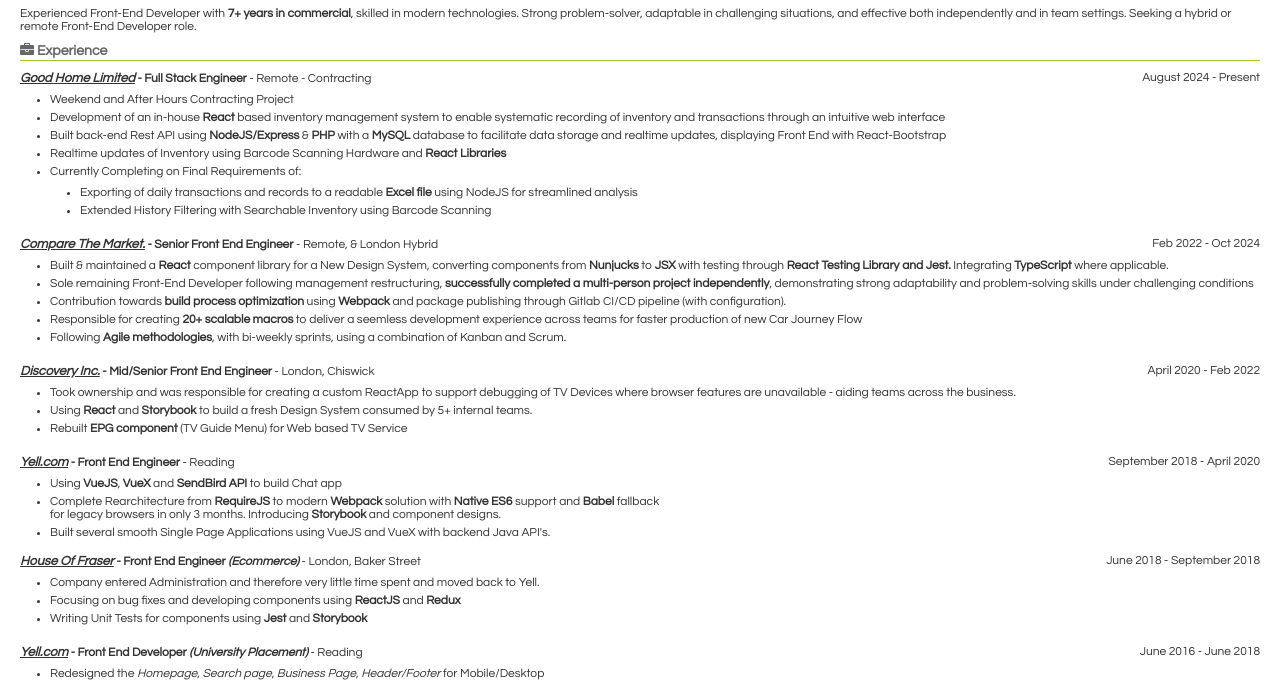
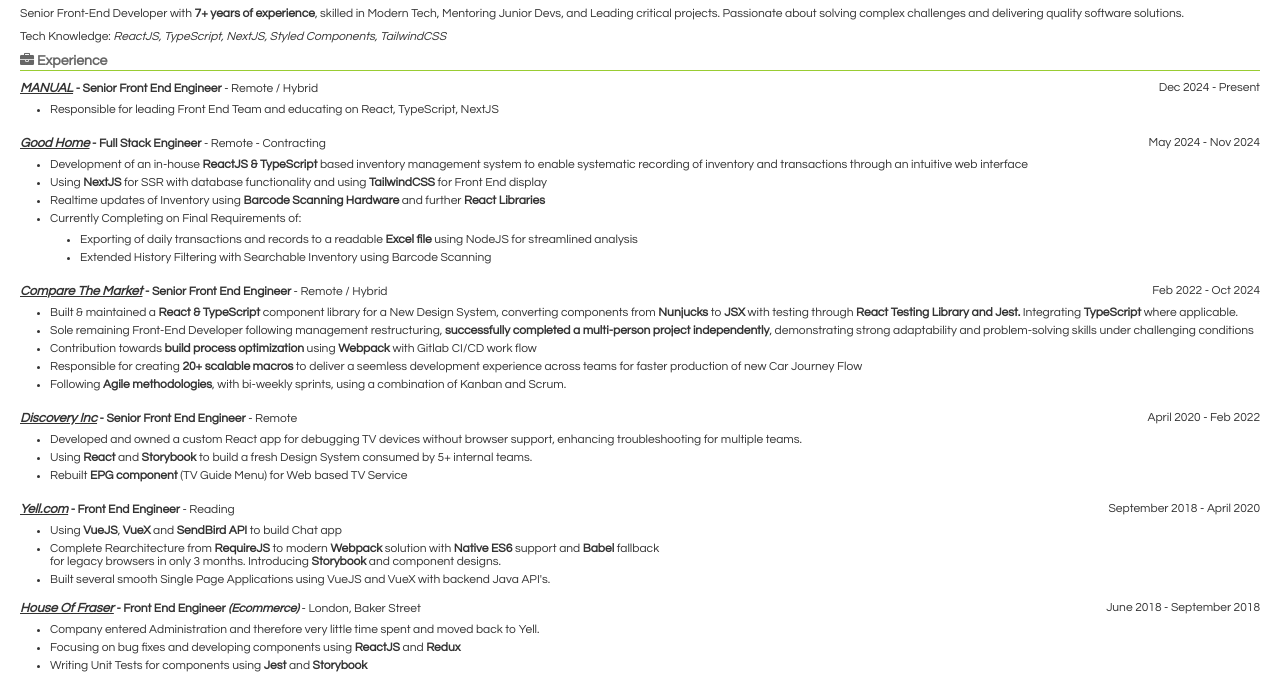
Before and after one commit to ArshSoni/cv, a plain HTML site: page index.html in a window 1280 px wide. Shown: the part 67-752 px from the top of the page. Drawn offline with Linux system fonts and the light colour scheme.

Commit message:
CV Update November

```diff
--- a/index.html
+++ b/index.html
@@ -29,7 +29,8 @@
     <section class="section summary">
       <h3 class="section--heading"><i class="fa fa-user"></i> Summary</h3>
       <div class="section--body">
-        <p>Experienced Front-End Developer with <strong>7+ years in commercial</strong>, skilled in modern technologies. Strong problem-solver, adaptable in challenging situations, and effective both independently and in team settings. Seeking a hybrid or remote Front-End Developer role.</p>
+        <p>Senior Front-End Developer with <strong>7+ years of experience</strong>, skilled in Modern Tech, Mentoring Junior Devs, and Leading critical projects. Passionate about solving complex challenges and delivering quality software solutions.</p>
+        <p>Tech Knowledge: <i>ReactJS, TypeScript, NextJS, Styled Components, TailwindCSS</i></p>
       </div>
     </section>
 
@@ -40,17 +41,29 @@
         <div class="experience--item clearfix">
           <div class="clearfix">
             <p class="pull-left">
-              <strong class="experience--companyName">Good Home Limited</strong>
+              <strong class="experience--companyName">MANUAL</strong>
+              <strong>- Senior Front End Engineer</strong>
+              <span>- Remote / Hybrid</span>
+            </p>
+            <span class="pull-right">Dec 2024 - Present</span>
+          </div>
+          <ul class="experience--descriptionList">
+            <li class="experience--descriptionItem">Responsible for leading Front End Team and educating on React, TypeScript, NextJS</li>
+          </ul>
+        </div>
+        <div class="experience--item clearfix">
+          <div class="clearfix">
+            <p class="pull-left">
+              <strong class="experience--companyName">Good Home</strong>
               <strong>- Full Stack Engineer</strong>
               <span>- Remote - Contracting</span>
             </p>
-            <span class="pull-right">August 2024 - Present</span>
+            <span class="pull-right">May 2024 - Nov 2024</span>
           </div>
           <ul class="experience--descriptionList">
-            <li class="experience--descriptionItem">Weekend and After Hours Contracting Project</li>
-            <li class="experience--descriptionItem">Development of an in-house <b>React</b> based inventory management system to enable systematic recording of inventory and transactions through an intuitive web interface</li>
-            <li class="experience--descriptionItem">Built back-end Rest API using <b>NodeJS/Express</b> & <b>PHP</b> with a <b>MySQL</b> database to facilitate data storage and realtime updates, displaying Front End with React-Bootstrap</li>
-            <li class="experience--descriptionItem">Realtime updates of Inventory using Barcode Scanning Hardware and <b>React Libraries</b></li>
+            <li class="experience--descriptionItem">Development of an in-house <b>ReactJS & TypeScript</b> based inventory management system to enable systematic recording of inventory and transactions through an intuitive web interface</li>
+            <li class="experience--descriptionItem">Using <b>NextJS</b> for SSR with database functionality and using <b>TailwindCSS</b> for Front End display</li>
+            <li class="experience--descriptionItem">Realtime updates of Inventory using <b>Barcode Scanning Hardware</b> and further <b>React Libraries</b></li>
             <li class="experience--descriptionItem">Currently Completing on Final Requirements of:</li>
             <ul class="experience--descriptionList">
               <li class="experience--descriptionItem">
@@ -66,16 +79,16 @@
         <div class="experience--item clearfix">
           <div class="clearfix">
             <p class="pull-left">
-              <strong class="experience--companyName">Compare The Market.</strong>
+              <strong class="experience--companyName">Compare The Market</strong>
               <strong>- Senior Front End Engineer</strong>
-              <span>- Remote, & London Hybrid</span>
+              <span>- Remote / Hybrid</span>
             </p>
             <span class="pull-right">Feb 2022 - Oct 2024</span>
           </div>
           <ul class="experience--descriptionList">
-            <li class="experience--descriptionItem">Built & maintained a <strong>React</strong> component library for a New Design System, converting components from <strong>Nunjucks</strong> to <strong>JSX</strong> with testing through <strong>React Testing Library and Jest.</strong> Integrating <strong>TypeScript</strong> where applicable.</li>
+            <li class="experience--descriptionItem">Built & maintained a <strong>React & TypeScript</strong> component library for a New Design System, converting components from <strong>Nunjucks</strong> to <strong>JSX</strong> with testing through <strong>React Testing Library and Jest.</strong> Integrating <strong>TypeScript</strong> where applicable.</li>
             <li class="experience--descriptionItem">Sole remaining Front-End Developer following management restructuring, <strong>successfully completed a multi-person project independently</strong>, demonstrating strong adaptability and problem-solving skills under challenging conditions</li>
-            <li class="experience--descriptionItem">Contribution towards <strong>build process optimization</strong> using <strong>Webpack</strong> and package publishing through Gitlab CI/CD pipeline (with configuration). </li>
+            <li class="experience--descriptionItem">Contribution towards <strong>build process optimization</strong> using <strong>Webpack</strong> with Gitlab CI/CD work flow</li>
             <li class="experience--descriptionItem">Responsible for creating <strong>20+ scalable macros</strong> to deliver a seemless development experience across teams for faster production of new Car Journey Flow</li>
             <li class="experience--descriptionItem">Following <strong>Agile methodologies</strong>, with bi-weekly sprints, using a combination of Kanban and Scrum.</li>
           </ul>
@@ -83,14 +96,14 @@
         <div class="experience--item clearfix">
           <div class="clearfix">
             <p class="pull-left">
-              <strong class="experience--companyName">Discovery Inc.</strong>
-              <strong>- Mid/Senior Front End Engineer</strong>
-              <span>- London, Chiswick</span>
+              <strong class="experience--companyName">Discovery Inc</strong>
+              <strong>- Senior Front End Engineer</strong>
+              <span>- Remote</span>
             </p>
             <span class="pull-right">April 2020 - Feb 2022</span>
           </div>
           <ul class="experience--descriptionList">
-            <li class="experience--descriptionItem">Took ownership and was responsible for creating a custom ReactApp to support debugging of TV Devices where browser features are unavailable - aiding teams across the business.</li>
+            <li class="experience--descriptionItem">Developed and owned a custom React app for debugging TV devices without browser support, enhancing troubleshooting for multiple teams.</li>
             <li class="experience--descriptionItem">Using <strong>React</strong> and <strong>Storybook</strong> to build a fresh Design System consumed by 5+ internal teams. </li>
             <li class="experience--descriptionItem">Rebuilt <strong>EPG component</strong> (TV Guide Menu) for Web based TV Service</li>
           </ul>
@@ -196,7 +209,7 @@
         <div class="education--item">
           <span>
             <strong>(BSc) Royal Holloway University: </strong>
-            <span>- Computer Science with Industry Experience: </span>
+            <span>- Computer Science w/ Industry Experience: </span>
             <span class="education--uniResults">
               <strong>(1<sup>st</sup>) First Class Honours</strong>
             </span>
@@ -210,7 +223,7 @@
           <p class="pull-right">2012 - 2014</p>
           <p>
             <strong>(A Levels) - William Morris Sixth Form: </strong>
-            <span>ICT, Maths and Economics - <strong>ABB</strong> respectively</span>
+            <span>ICT, Maths, Economics - <strong>ABB</strong> respectively</span>
           </p>
         </div>
       </div>
@@ -223,7 +236,7 @@
         <ul class="skills--list">
           <li class="skills--item">Excellent HTML &amp; CSS Knowledge</li>
           <li class="skills--item">Advanced VueJS, VueX knowledge</li>
-          <li class="skills--item">Beginner React and Redux</li>
+          <li class="skills--item">React and Redux</li>
           <li class="skills--item">Advance Webpack knoweldge with custom plugins</li>
           <li class="skills--item">Progressive Enhancement</li>
           <li class="skills--item">Excellent Responsive Design skills</li>
```
Also changed, not shown: 2 other files.
